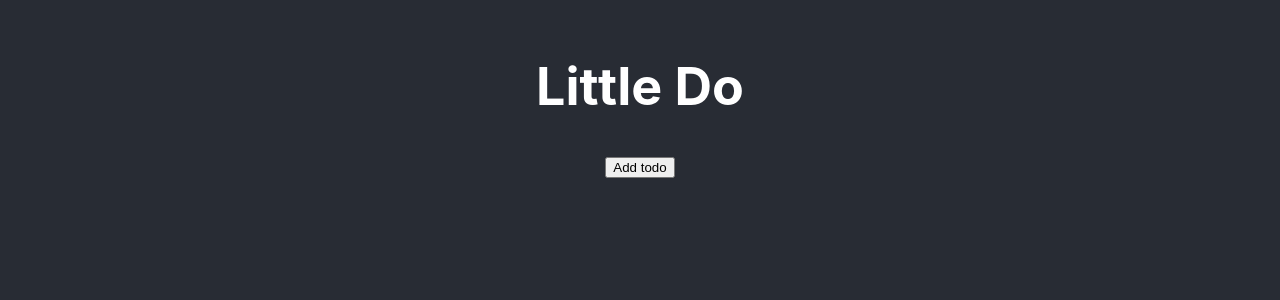
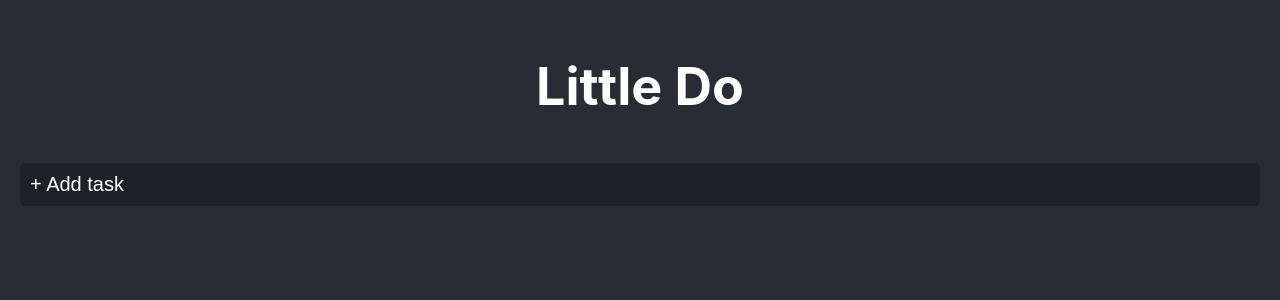
Before and after one commit to deammer/little-do, a React (Create React App) app: page / in a window 1280 px wide. Shown: the top 300 px of the page. Built offline with nearby package versions, Linux system fonts and the light colour scheme.

Commit message:
Store and retrieve todos from indexed DB

```diff
--- a/package.json
+++ b/package.json
@@ -10,6 +10,7 @@
     "@types/node": "^12.0.0",
     "@types/react": "^16.9.53",
     "@types/react-dom": "^16.9.8",
+    "idb-keyval": "^5.1.0",
     "nanoid": "^3.1.23",
     "react": "^17.0.2",
     "react-dom": "^17.0.2",
--- a/src/App.css
+++ b/src/App.css
@@ -46,3 +46,17 @@ body {
   margin-left: 0.5rem;
   width: 100%;
 }
+
+.new-todo-button {
+  background: rgba(0, 0, 0, 0.25);
+  border-radius: 5px;
+  border: 0;
+  color: white;
+  cursor: pointer;
+  display: block;
+  font-size: 1rem;
+  margin-top: 0.5rem;
+  padding: 0.5rem;
+  width: 100%;
+  text-align: left;
+}
--- a/src/App.tsx
+++ b/src/App.tsx
@@ -1,23 +1,56 @@
-import { useState } from "react"
+import { useEffect, useState } from "react"
 import "./App.css"
 import TodoItem from "./TodoItem"
 import { nanoid } from "nanoid"
-
-type Todo = {
-  label: string
-  uuid: string
-}
+import { set, get } from "idb-keyval"
+import { Category, Todo } from "./types"
 
 function App() {
   const [todos, setTodos] = useState<Todo[]>([])
+  const [focusedTodo, setFocusedTodo] = useState<string>()
+
+  useEffect(function loadTodos() {
+    get<Todo[]>("todos").then((data) => {
+      if (data) {
+        console.log(data)
+        setTodos(data)
+      }
+    })
+  }, [])
 
   const createTodo = () => {
+    const newItemId = nanoid()
     const newTodo: Todo = {
       label: "",
-      uuid: nanoid(),
+      id: newItemId,
+      checked: false,
+      createdAt: Date.now(),
+      updatedAt: Date.now(),
+      category: Category.Today,
     }
 
+    setFocusedTodo(newItemId)
     setTodos([...todos, newTodo])
+    set("todos", [...todos, newTodo])
+  }
+
+  const updateTodo = (updatedTodo: Todo) => {
+    const index = todos.findIndex((todo) => todo.id === updatedTodo.id)
+
+    if (index >= 0) {
+      const updatedTodos = [...todos]
+      updatedTodos[index] = updatedTodo
+      updatedTodos[index].updatedAt = Date.now()
+
+      setTodos(updatedTodos)
+      set("todos", updatedTodos)
+    }
+  }
+
+  const deleteTodo = (todoId: string) => {
+    const updatedTodos = todos.filter((task) => task.id !== todoId)
+    setTodos(updatedTodos)
+    set("todos", updatedTodos)
   }
 
   return (
@@ -27,11 +60,20 @@ function App() {
       </header>
       <main>
         {todos.map((item) => (
-          <TodoItem key={item.uuid} {...item} />
+          <TodoItem
+            key={item.id}
+            todo={item}
+            updateTodo={updateTodo}
+            onSubmit={createTodo}
+            focused={focusedTodo === item.id}
+            deleteTodo={deleteTodo}
+          />
         ))}
       </main>
       <footer>
-        <button onClick={createTodo}>Add todo</button>
+        <button className="new-todo-button" onClick={createTodo}>
+          + Add task
+        </button>
       </footer>
     </div>
   )
--- a/src/TodoItem.tsx
+++ b/src/TodoItem.tsx
@@ -1,16 +1,51 @@
-import { FunctionComponent, useRef } from "react"
+import { ChangeEvent, FunctionComponent, KeyboardEvent, useRef } from "react"
+import { Todo } from "./types"
 
 type Props = {
-  label: string
+  todo: Todo
+  focused?: boolean
+  updateTodo: (todo: Todo) => void
+  deleteTodo: (id: string) => void
+  onSubmit: () => void
 }
 
-const TodoItem: FunctionComponent<Props> = ({ label }) => {
+const TodoItem: FunctionComponent<Props> = ({
+  focused,
+  todo,
+  updateTodo,
+  onSubmit,
+  deleteTodo,
+}) => {
   const textInputRef = useRef<HTMLInputElement>(null)
+
+  const toggleChecked = () => {
+    updateTodo({ ...todo, checked: !todo.checked })
+  }
+
+  const updateLabel = (event: ChangeEvent<HTMLInputElement>) => {
+    updateTodo({ ...todo, label: event.currentTarget.value })
+  }
+
+  const onKeyDown = (event: KeyboardEvent<HTMLInputElement>) => {
+    if (event.key === "Enter") {
+      onSubmit()
+    }
+  }
 
   return (
     <div className="todo">
-      <input type="checkbox" />
-      <input ref={textInputRef} type="text" defaultValue={label} />
+      <input type="checkbox" checked={todo.checked} onChange={toggleChecked} />
+      <input
+        autoFocus={focused}
+        ref={textInputRef}
+        type="text"
+        defaultValue={todo.label}
+        onChange={updateLabel}
+        onKeyDown={onKeyDown}
+      />
+      <button onClick={() => deleteTodo(todo.id)} aria-label="Delete this task">
+        &times;
+      </button>
     </div>
   )
 }
--- /dev/null
+++ b/src/types.ts
@@ -0,0 +1,13 @@
+export type Todo = {
+  label: string
+  id: string
+  checked: boolean
+  category: Category
+  createdAt: number
+  updatedAt: number
+}
+
+export enum Category {
+  Today = "TODAY",
+  Tomorrow = "TOMORROW",
+}
```
Also changed, not shown: 1 other file (tests, documents, lock files or other folders).
